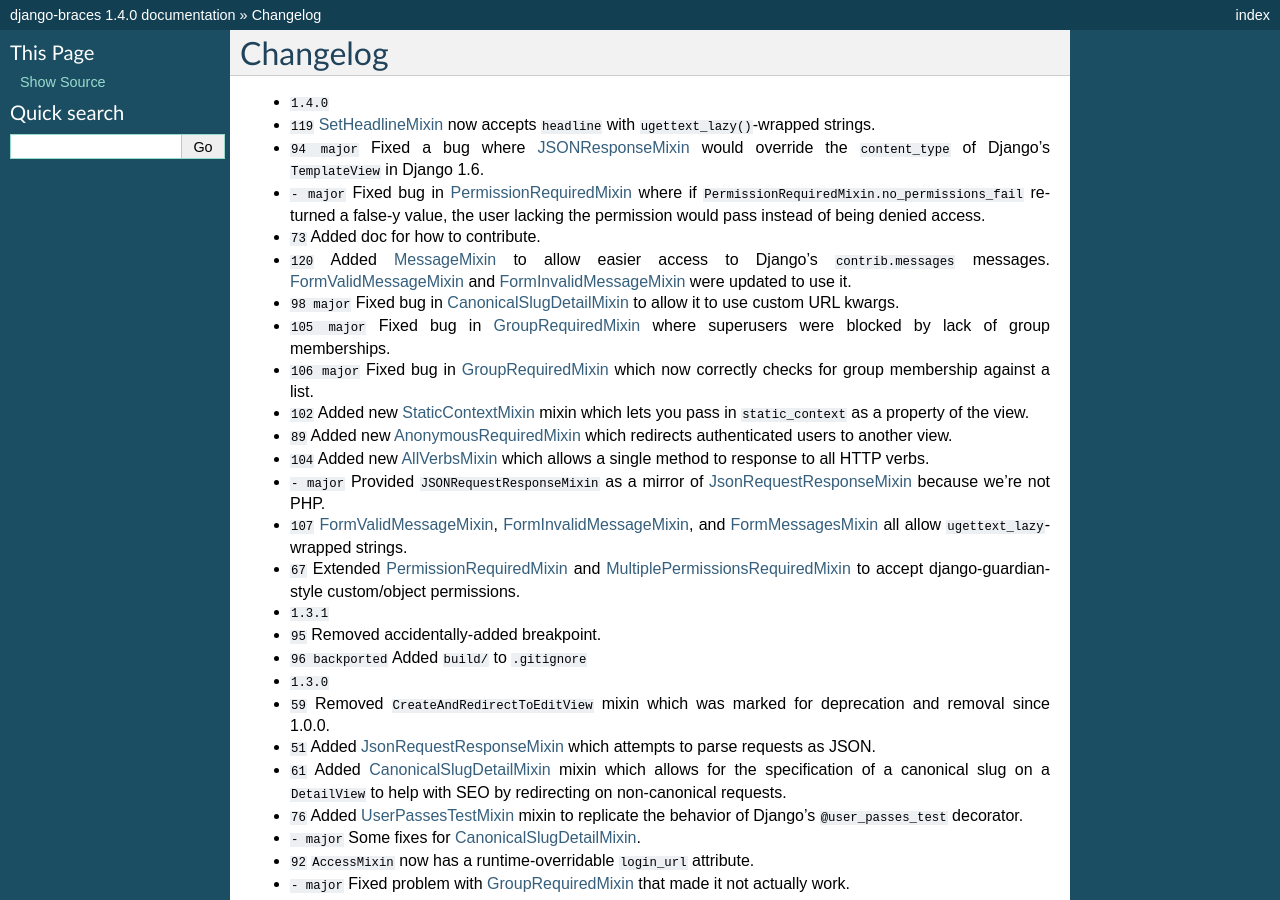
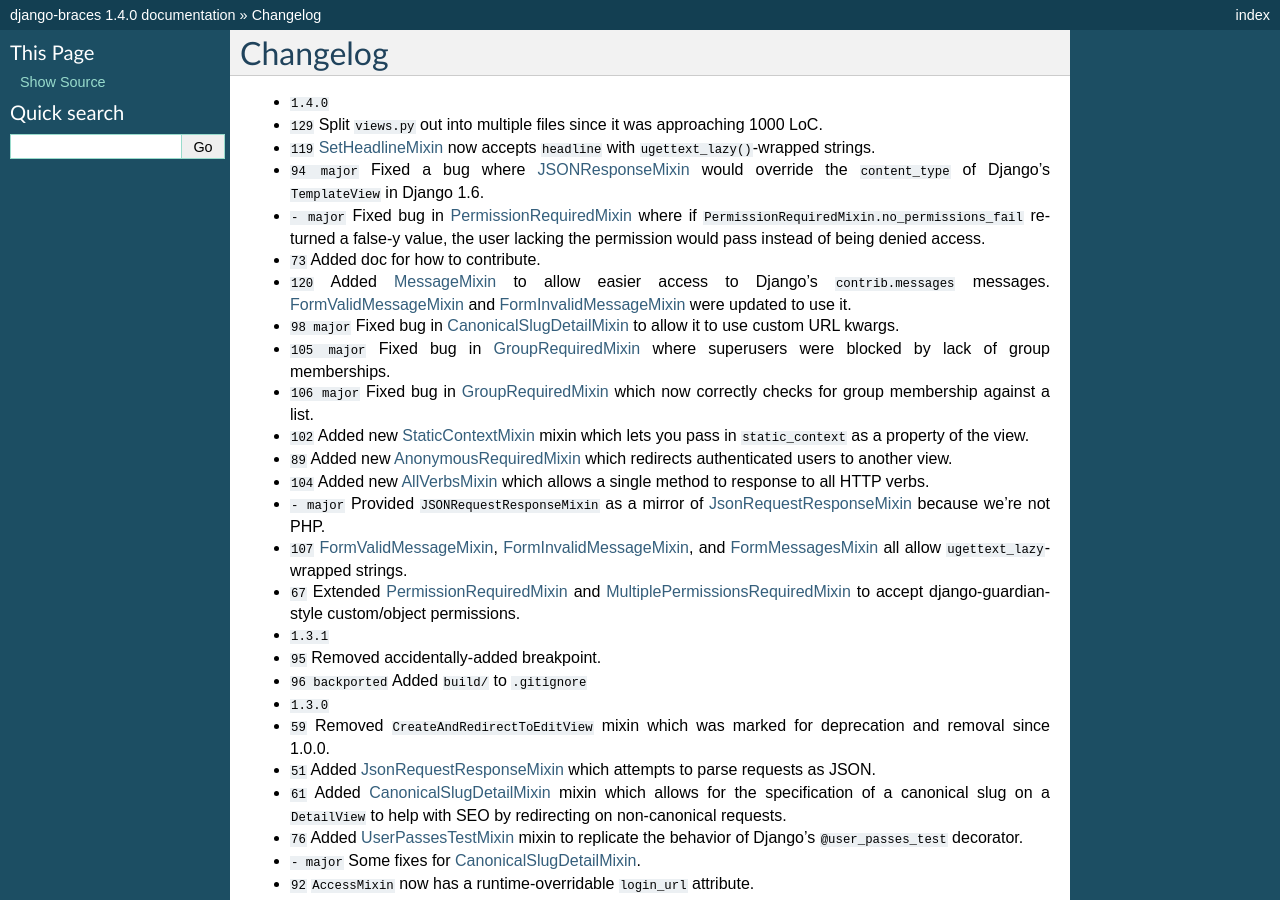
Before and after one commit to brack3t/django-braces, a Sphinx documentation site: the page built from docs/changelog.rst, in a window 1280 px wide and 900 px high. Built offline with Sphinx 7.4.7, drawn with Linux system fonts in a browser that asks for light colours; cross-references to code outside the pages are shown as plain code.

Commit message:
changelog for views.py split

```diff
--- a/docs/changelog.rst
+++ b/docs/changelog.rst
@@ -6,6 +6,7 @@
 
 
 * :release:`1.4.0 <2014-03-05>`
+* :support:`129` Split ``views.py`` out into multiple files since it was approaching 1000 LoC.
 * :feature:`119` :ref:`SetHeadlineMixin` now accepts ``headline`` with ``ugettext_lazy()``-wrapped strings.
 * :bug:`94 major` Fixed a bug where :ref:`JSONResponseMixin` would override the ``content_type`` of Django's ``TemplateView`` in Django 1.6.
 * :bug:`- major` Fixed bug in :ref:`PermissionRequiredMixin` where if ``PermissionRequiredMixin.no_permissions_fail`` returned a false-y value, the user lacking the permission would pass instead of being denied access.
```
